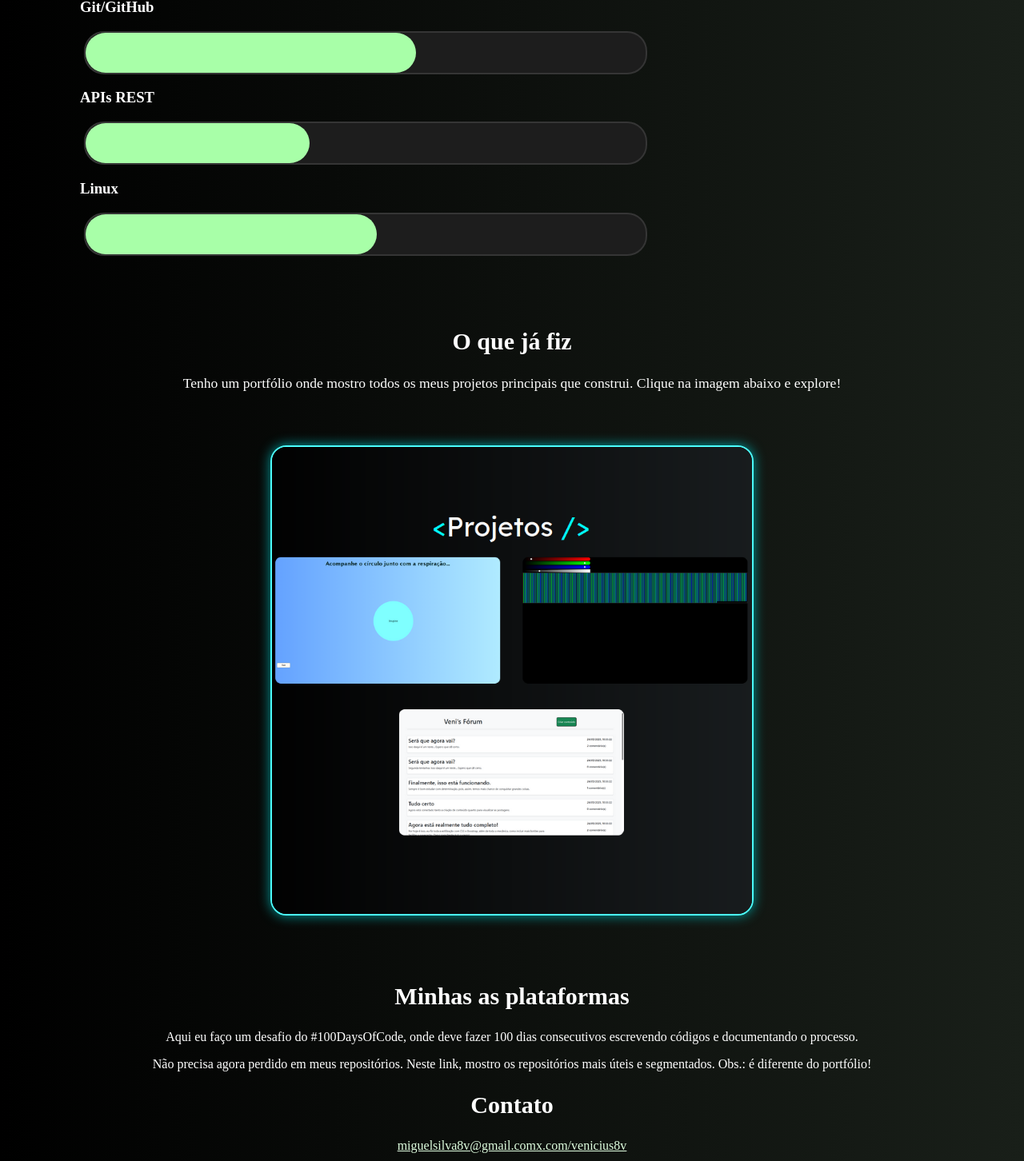
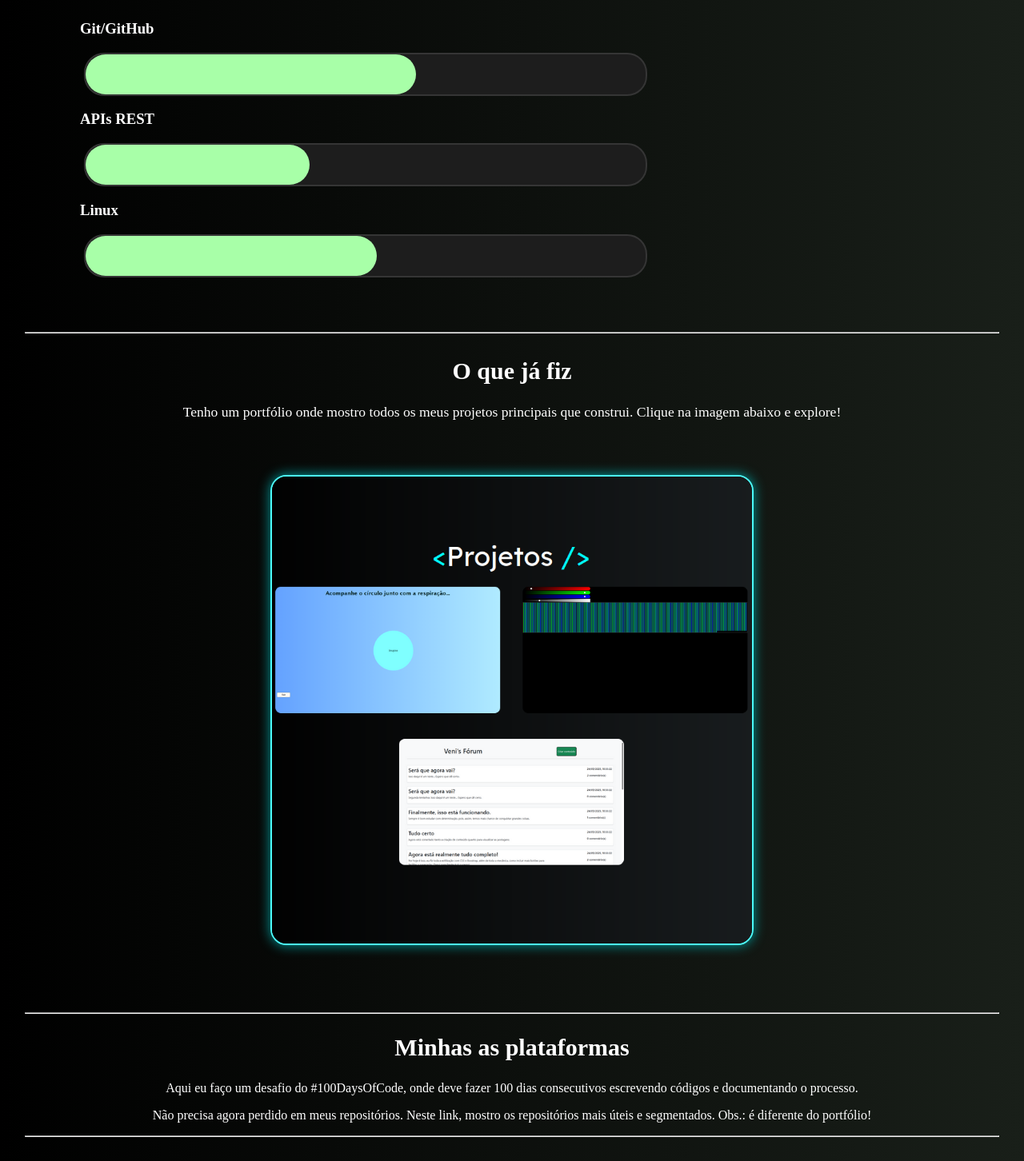
Before and after one commit to venicius8/venicius-dev, a React (Vite) app: page / in a window 1280 px wide. Shown: the part 2021-3473 px from the top of the page at 80% size. Built offline with nearby package versions, Linux system fonts and the light colour scheme.

Commit message:
style: add division

```diff
--- a/src/App.jsx
+++ b/src/App.jsx
@@ -19,6 +19,7 @@ function App() {
       <Story></Story>
 
       <section>
+        <hr />
         <h2>E sobre hoje</h2>
         <p>
           Atualmente, estou comprometido a estudar desenvolvimento web 5 horas
@@ -42,11 +43,13 @@ function App() {
           <KnowledgeChart name="APIs REST" progress={40} />
           <KnowledgeChart name="Linux" progress={52} />
         </div>
+        <hr />
       </section>
 
       <WhatIveDone></WhatIveDone>
 
       <section>
+        <hr />
         <h2 id="platafoms">Minhas as plataformas</h2>
         <div className="twitterLink"></div>
         <p>
@@ -61,6 +64,7 @@ function App() {
       </section>
 
       <footer>
+        <hr />
         <h2>Contato</h2>
         <a href="mailto:miguelsilva8v@gmail.com">miguelsilva8v@gmail.com</a>
         <a href="http://x.com/venicius8v">x.com/venicius8v</a>
--- a/src/index.css
+++ b/src/index.css
@@ -13,3 +13,8 @@ h2 {
 u {
   text-decoration-color: rgb(0, 255, 0);
 }
+
+hr {
+  color: rgb(0, 255, 0);
+  width: 95vw;
+}
```
